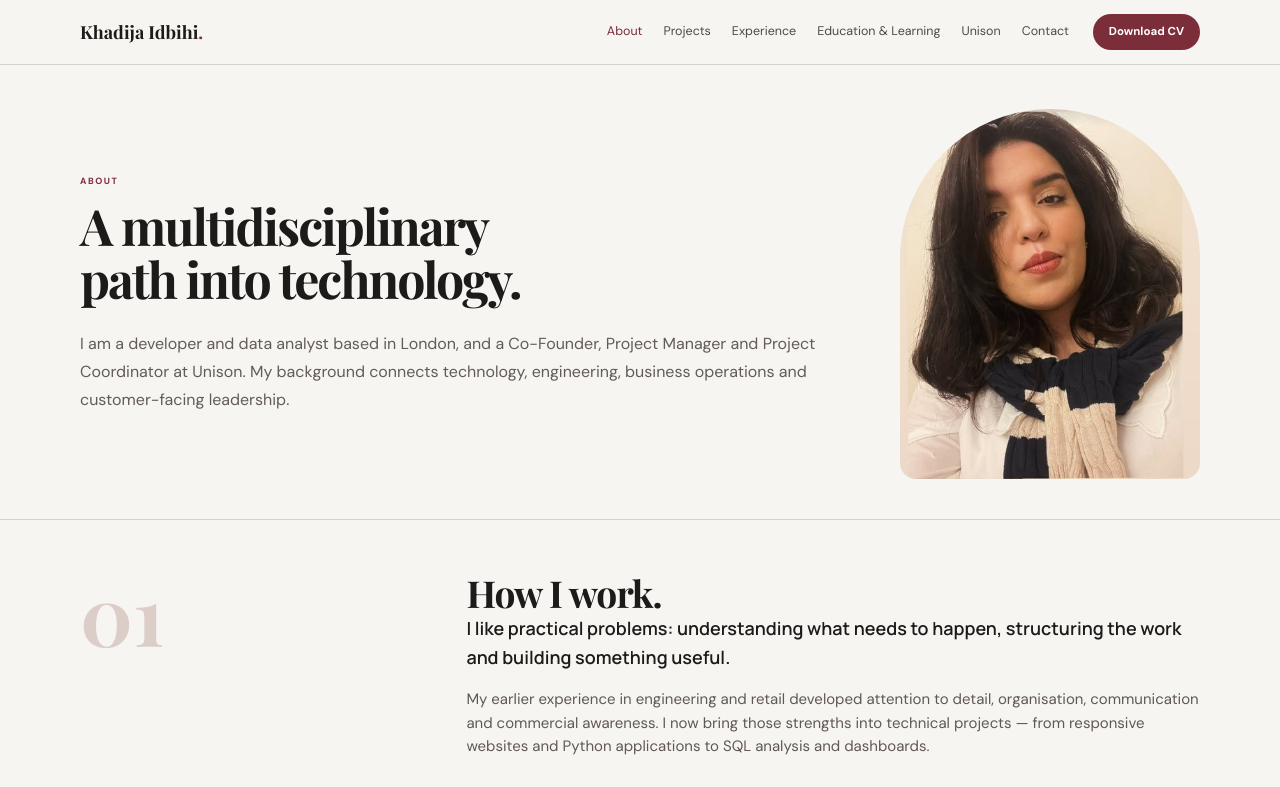
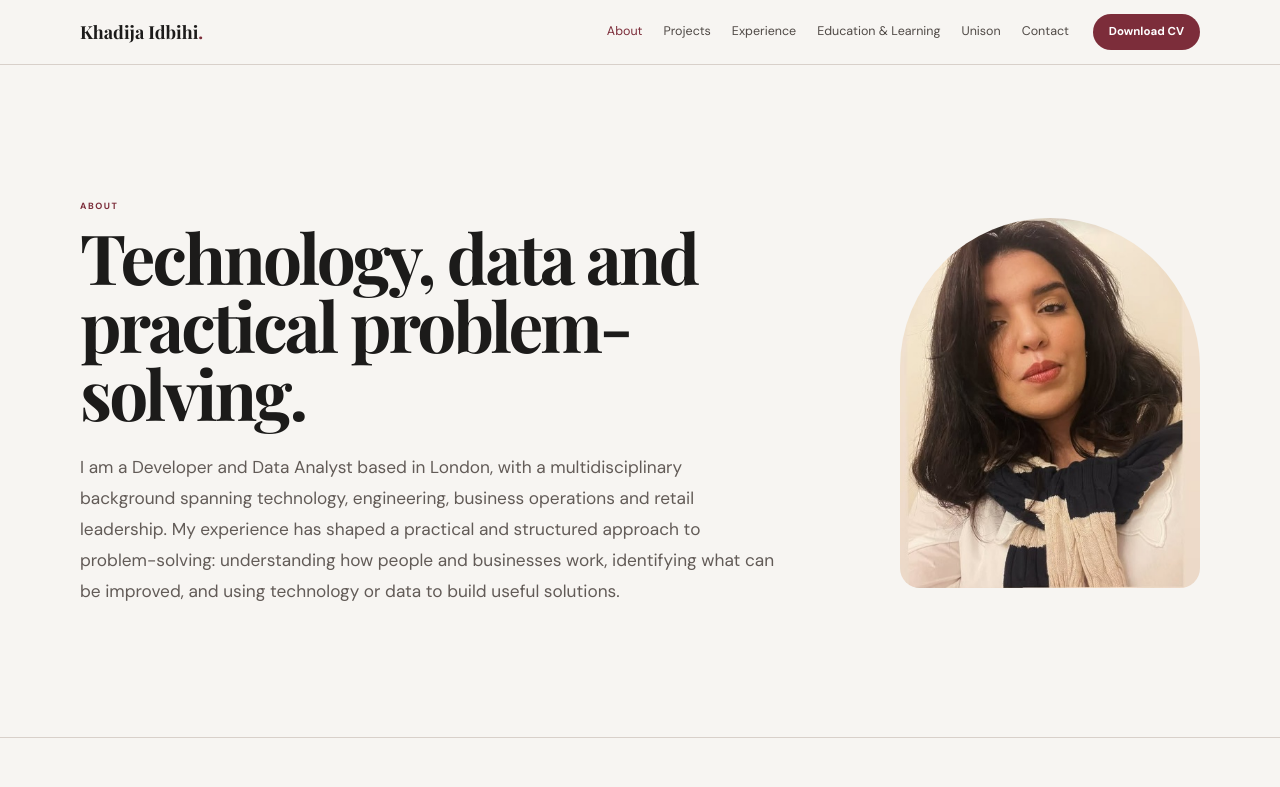
Before and after one commit to khadijaidbihi1-ops/portfoglio, a plain HTML site: page about.html in a window 1280 px wide. Shown: the top 787 px of the page. Drawn offline with nearby package versions, Linux system fonts and the light colour scheme.

Commit message:
about page

```diff
--- a/about.html
+++ b/about.html
@@ -1,6 +1,24 @@
-<!DOCTYPE html><html lang="en"><head><meta charset="UTF-8"><meta name="viewport" content="width=device-width, initial-scale=1.0"><title>About | Khadija Idbihi</title><link rel="preconnect" href="https://fonts.googleapis.com"><link rel="preconnect" href="https://fonts.gstatic.com" crossorigin><link href="https://fonts.googleapis.com/css2?family=DM+Sans:wght@400;500;600;700&family=Manrope:wght@500;600;700;800&family=Playfair+Display:wght@600;700&display=swap" rel="stylesheet"><link rel="stylesheet" href="./css/style.css"><script defer src="./js/site.js"></script></head><body>
+<!DOCTYPE html><html lang="en"><head><meta charset="UTF-8"><meta name="viewport" content="width=device-width, initial-scale=1.0"><title>About | Khadija Idbihi</title><link rel="preconnect" href="https://fonts.googleapis.com"><link rel="preconnect" href="https://fonts.gstatic.com" crossorigin><link href="https://fonts.googleapis.com/css2?family=DM+Sans:wght@400;500;600;700&family=Manrope:wght@500;600;700;800&family=Playfair+Display:wght@600;700&display=swap" rel="stylesheet"><link rel="stylesheet" href="./css/style.css"><script defer src="./js/site.js"></script><style>
+/* About page layout override — self-contained so only this file needs replacing */
+.about-hero-grid{display:grid;grid-template-columns:minmax(0,1.35fr) minmax(280px,.65fr);gap:clamp(3rem,7vw,7rem);align-items:center;min-height:560px;padding-block:clamp(4rem,7vw,7rem)}
+.about-hero-grid h1{font-size:clamp(3.25rem,5.4vw,5.7rem);line-height:.98;max-width:820px;margin:.65rem 0 1.6rem}
+.about-intro{font-size:1.08rem;line-height:1.8;max-width:760px}
+.about-portrait{justify-self:end;width:min(100%,360px);margin:0}
+.about-portrait img{display:block;width:100%;aspect-ratio:4/5;object-fit:cover;border-radius:180px 180px 24px 24px}
+.story-grid{display:grid;grid-template-columns:170px minmax(0,820px);gap:clamp(2rem,6vw,7rem);align-items:start}
+.story-number{font-family:'Playfair Display',serif;font-size:5rem;line-height:1;color:#ded0cc}
+.story-grid h2,.about-focus h2{font-size:clamp(2.4rem,4vw,4rem);line-height:1.05;margin-top:0}
+.story-grid .lead{font-size:1.3rem;line-height:1.55}
+.values-grid{grid-template-columns:repeat(4,1fr);gap:0}
+.values-grid article{padding:2.1rem;border-right:1px solid rgba(40,30,30,.14)}
+.values-grid article:last-child{border-right:0}
+.about-focus{display:grid;grid-template-columns:.8fr 1.2fr;gap:clamp(3rem,8vw,8rem);align-items:start}
+.interest-lines a{padding:1.35rem 0;font-size:1.12rem}
+@media(max-width:900px){.about-hero-grid{grid-template-columns:1fr .55fr;gap:2.5rem;min-height:auto}.about-hero-grid h1{font-size:clamp(2.8rem,6.5vw,4.5rem)}.story-grid{grid-template-columns:90px 1fr;gap:2rem}.values-grid{grid-template-columns:repeat(2,1fr)}.about-focus{grid-template-columns:1fr;gap:2rem}}
+@media(max-width:640px){.about-hero-grid{grid-template-columns:1fr;padding-block:3rem}.about-hero-grid h1{font-size:clamp(2.6rem,13vw,3.8rem)}.about-portrait{justify-self:start;width:min(82%,320px)}.story-grid{grid-template-columns:1fr}.story-number{font-size:3.5rem}.values-grid{grid-template-columns:1fr}.values-grid article{border-right:0;border-bottom:1px solid rgba(40,30,30,.14)}.about-focus{grid-template-columns:1fr}}
+</style></head><body>
 <header class="site-header"><div class="container nav-wrap"><a class="logo" href="./index.html">Khadija Idbihi<span>.</span></a><button class="menu-toggle" aria-label="Open navigation" aria-expanded="false"><span></span><span></span><span></span></button><nav class="main-nav"><a class="active-link" href="./about.html">About</a><a href="./projects.html">Projects</a><a href="./experience.html">Experience</a><a href="./learning.html">Education & Learning</a><a href="./unison.html">Unison</a><a href="./contact.html">Contact</a></nav><a class="btn btn-dark btn-small nav-cv" href="./assets/Khadija_Idbihi_Tech_CV.pdf" download>Download CV</a></div></header>
-<main><section class="page-hero"><div class="container about-hero-grid"><div><p class="eyebrow">ABOUT</p><h1>A multidisciplinary<br>path into technology.</h1><p class="about-intro">I am a developer and data analyst based in London, and a Co-Founder, Project Manager and Project Coordinator at Unison. My background connects technology, engineering, business operations and customer-facing leadership.</p></div><figure class="about-portrait"><img src="./images/khadija-profile.jpg" alt="Portrait of Khadija Idbihi"></figure></div></section>
+<main><section class="page-hero"><div class="container about-hero-grid"><div><p class="eyebrow">ABOUT</p><h1>Technology, data and<br>practical problem-solving.</h1><p class="about-intro">I am a Developer and Data Analyst based in London, with a multidisciplinary background spanning technology, engineering, business operations and retail leadership. My experience has shaped a practical and structured approach to problem-solving: understanding how people and businesses work, identifying what can be improved, and using technology or data to build useful solutions.</p></div><figure class="about-portrait"><img src="./images/khadija-profile.jpg" alt="Portrait of Khadija Idbihi"></figure></div></section>
 <section class="section"><div class="container story-grid"><div class="story-number">01</div><div><h2>How I work.</h2><p class="lead">I like practical problems: understanding what needs to happen, structuring the work and building something useful.</p><p>My earlier experience in engineering and retail developed attention to detail, organisation, communication and commercial awareness. I now bring those strengths into technical projects — from responsive websites and Python applications to SQL analysis and dashboards.</p></div></div></section>
 <section class="section section-soft"><div class="container values-grid"><article><span>01</span><h3>Analytical</h3><p>I enjoy breaking complex problems into smaller, measurable parts.</p></article><article><span>02</span><h3>Practical</h3><p>I prefer solutions that are clear, usable and grounded in real needs.</p></article><article><span>03</span><h3>Curious</h3><p>I continuously learn across development, data and digital technologies.</p></article><article><span>04</span><h3>Collaborative</h3><p>I value communication, coordination and shared ownership of outcomes.</p></article></div></section>
 <section class="section"><div class="container about-focus"><div><p class="section-label">CURRENT FOCUS</p><h2>Where my interests meet.</h2></div><div class="interest-lines"><a href="./projects.html">Data Analytics <span>Excel · SQL · Power BI</span></a><a href="./projects.html">Web Development <span>HTML · CSS · JavaScript</span></a><a href="./projects.html">Python & Applications <span>Python · Flask · SQLite</span></a><a href="./unison.html">Project Coordination <span>Unison · IT Solutions</span></a></div></div></section></main>
```
